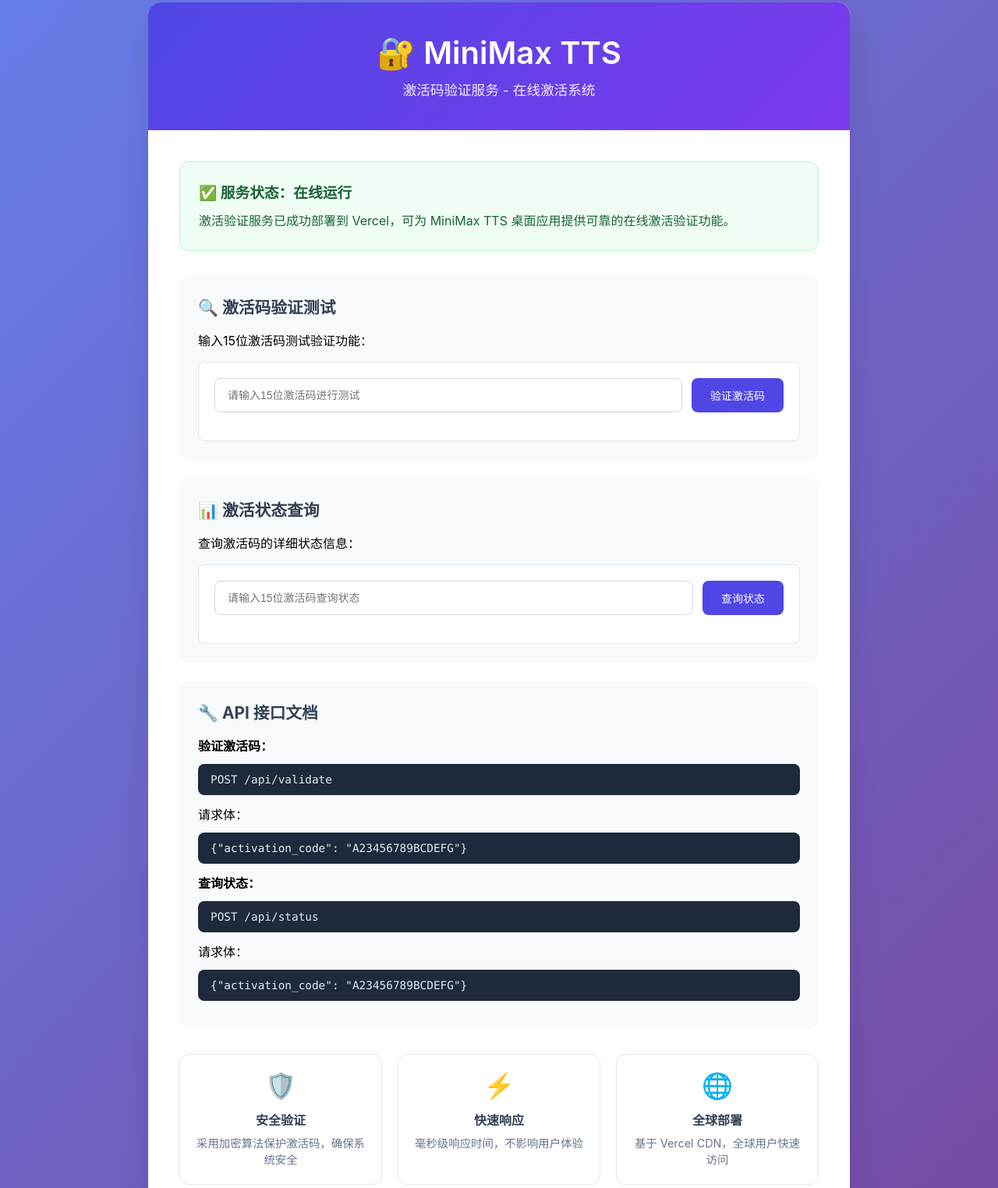
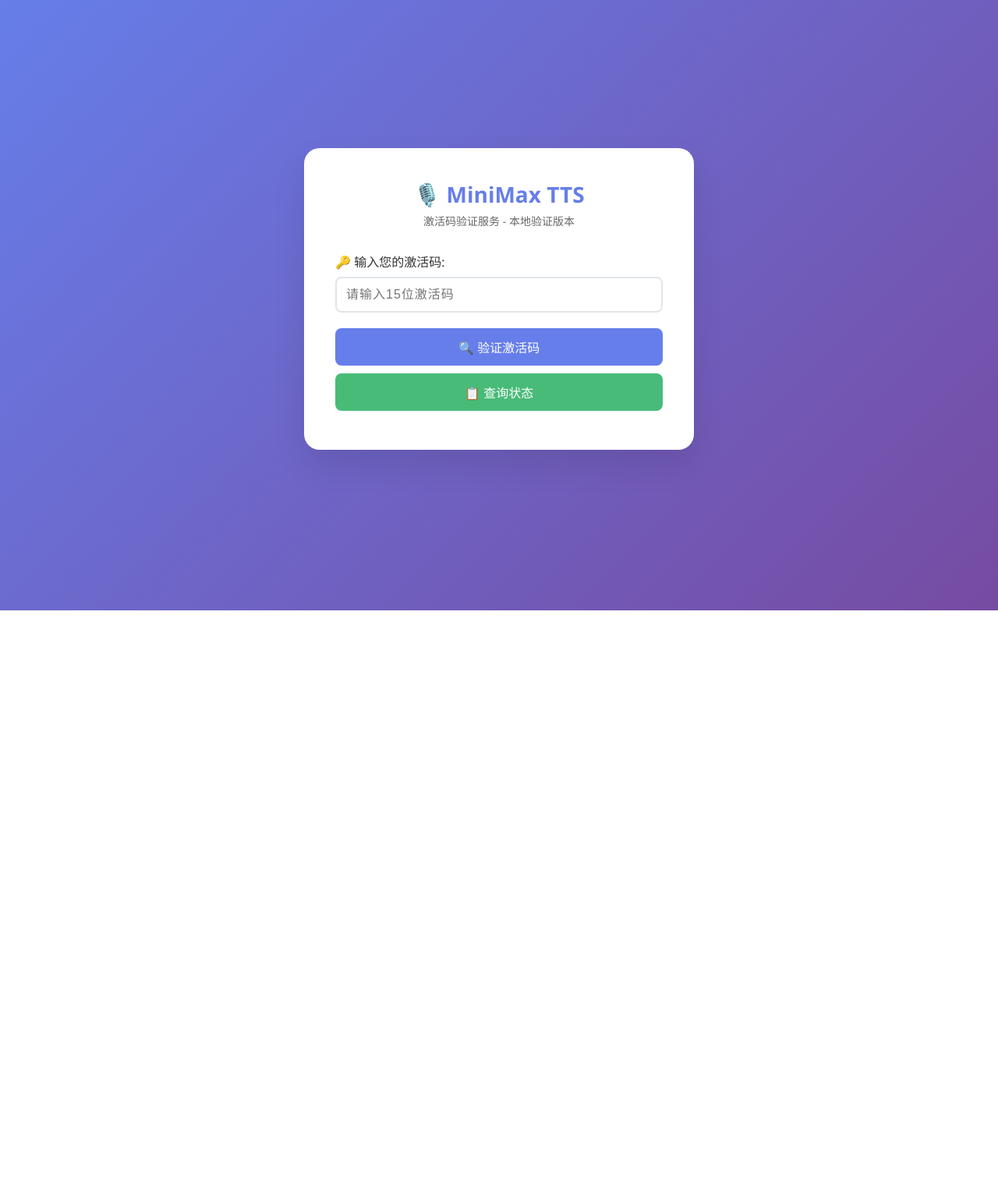
Before and after one commit to klll94/minimax-tts-activation, a website: page index.html in a window 1280 px wide. Shown: the part 17-1541 px from the top of the page at 78% size. After the commit the page ends 800 px from the top, so only its background shows below. Drawn offline with Linux system fonts and the light colour scheme.

Commit message:
Update index.html

```diff
--- a/index.html
+++ b/index.html
@@ -3,378 +3,163 @@
 <head>
     <meta charset="UTF-8">
     <meta name="viewport" content="width=device-width, initial-scale=1.0">
-    <title>MiniMax TTS 激活验证服务</title>
+    <title>🎙️ MiniMax TTS 激活验证服务</title>
     <style>
-        * {
-            margin: 0;
-            padding: 0;
-            box-sizing: border-box;
+        * { margin: 0; padding: 0; box-sizing: border-box; }
+        body {
+            font-family: 'Segoe UI', Arial, sans-serif;
+            background: linear-gradient(135deg, #667eea 0%, #764ba2 100%);
+            min-height: 100vh; display: flex; align-items: center; justify-content: center;
         }
-
-        body {
-            font-family: 'Microsoft YaHei', -apple-system, BlinkMacSystemFont, sans-serif;
-            background: linear-gradient(135deg, #667eea 0%, #764ba2 100%);
-            min-height: 100vh;
-            padding: 20px;
+        .container {
+            background: white; padding: 40px; border-radius: 20px;
+            box-shadow: 0 20px 40px rgba(0,0,0,0.1); max-width: 500px; width: 90%;
         }
-
-        .container {
-            max-width: 900px;
-            margin: 0 auto;
-            background: white;
-            border-radius: 16px;
-            box-shadow: 0 20px 40px rgba(0,0,0,0.1);
-            overflow: hidden;
+        .logo { text-align: center; margin-bottom: 30px; }
+        .logo h1 { color: #667eea; font-size: 28px; margin-bottom: 5px; }
+        .logo p { color: #666; font-size: 14px; }
+        .form-group { margin-bottom: 20px; }
+        label { display: block; margin-bottom: 8px; color: #333; font-weight: 500; }
+        input {
+            width: 100%; padding: 12px; border: 2px solid #e1e5e9;
+            border-radius: 8px; font-size: 16px; transition: all 0.3s;
         }
-
-        .header {
-            background: linear-gradient(135deg, #4F46E5 0%, #7C3AED 100%);
-            color: white;
-            text-align: center;
-            padding: 40px 20px;
+        input:focus { outline: none; border-color: #667eea; }
+        .btn {
+            width: 100%; padding: 12px; background: #667eea; color: white;
+            border: none; border-radius: 8px; font-size: 16px; cursor: pointer;
+            transition: all 0.3s; margin-bottom: 10px;
         }
-
-        .header h1 {
-            font-size: 2.5em;
-            margin-bottom: 10px;
-            font-weight: 600;
+        .btn:hover { background: #5a67d8; transform: translateY(-2px); }
+        .result {
+            padding: 15px; border-radius: 8px; margin-top: 20px;
+            font-size: 14px; line-height: 1.6; display: none;
         }
-
-        .header p {
-            font-size: 1.1em;
-            opacity: 0.9;
-        }
-
-        .content {
-            padding: 40px;
-        }
-
-        .status-card {
-            background: #F0FDF4;
-            border: 1px solid #BBF7D0;
-            border-radius: 12px;
-            padding: 24px;
-            margin-bottom: 32px;
-        }
-
-        .status-card h3 {
-            color: #166534;
-            margin-bottom: 12px;
-            display: flex;
-            align-items: center;
-            gap: 8px;
-        }
-
-        .status-card p {
-            color: #166534;
-            line-height: 1.6;
-        }
-
-        .api-section {
-            background: #F8FAFC;
-            border-radius: 12px;
-            padding: 24px;
-            margin-bottom: 24px;
-        }
-
-        .api-section h3 {
-            color: #334155;
-            margin-bottom: 16px;
-            font-size: 1.3em;
-        }
-
-        .endpoint {
-            background: #1E293B;
-            color: #E2E8F0;
-            padding: 12px 16px;
-            border-radius: 8px;
-            font-family: 'Monaco', 'Menlo', monospace;
-            font-size: 0.9em;
-            margin: 12px 0;
-        }
-
-        .test-section {
-            background: white;
-            border: 1px solid #E2E8F0;
-            border-radius: 8px;
-            padding: 20px;
-            margin-top: 16px;
-        }
-
-        .input-group {
-            display: flex;
-            gap: 12px;
-            margin-bottom: 16px;
-            flex-wrap: wrap;
-        }
-
-        input {
-            flex: 1;
-            min-width: 200px;
-            padding: 12px 16px;
-            border: 1px solid #D1D5DB;
-            border-radius: 8px;
-            font-size: 14px;
-            transition: border-color 0.2s;
-        }
-
-        input:focus {
-            outline: none;
-            border-color: #4F46E5;
-            box-shadow: 0 0 0 3px rgba(79, 70, 229, 0.1);
-        }
-
-        button {
-            padding: 12px 24px;
-            background: #4F46E5;
-            color: white;
-            border: none;
-            border-radius: 8px;
-            font-size: 14px;
-            font-weight: 500;
-            cursor: pointer;
-            transition: background-color 0.2s;
-        }
-
-        button:hover {
-            background: #4338CA;
-        }
-
-        button:disabled {
-            background: #9CA3AF;
-            cursor: not-allowed;
-        }
-
-        .result {
-            margin-top: 16px;
-            padding: 16px;
-            border-radius: 8px;
-            font-family: 'Monaco', 'Menlo', monospace;
-            font-size: 13px;
-            white-space: pre-wrap;
-            display: none;
-        }
-
-        .result.success {
-            background: #ECFDF5;
-            border: 1px solid #BBF7D0;
-            color: #166534;
-        }
-
-        .result.error {
-            background: #FEF2F2;
-            border: 1px solid #FECACA;
-            color: #DC2626;
-        }
-
-        .loading {
-            display: inline-block;
-            width: 20px;
-            height: 20px;
-            border: 2px solid #f3f3f3;
-            border-top: 2px solid #4F46E5;
-            border-radius: 50%;
-            animation: spin 1s linear infinite;
-        }
-
-        @keyframes spin {
-            0% { transform: rotate(0deg); }
-            100% { transform: rotate(360deg); }
-        }
-
-        .features {
-            display: grid;
-            grid-template-columns: repeat(auto-fit, minmax(250px, 1fr));
-            gap: 20px;
-            margin-top: 32px;
-        }
-
-        .feature-card {
-            background: white;
-            border: 1px solid #E2E8F0;
-            border-radius: 12px;
-            padding: 20px;
-            text-align: center;
-        }
-
-        .feature-icon {
-            font-size: 2em;
-            margin-bottom: 12px;
-        }
-
-        .feature-card h4 {
-            color: #334155;
-            margin-bottom: 8px;
-        }
-
-        .feature-card p {
-            color: #64748B;
-            font-size: 0.9em;
-            line-height: 1.5;
-        }
+        .success { background: #f0fff4; color: #22543d; border: 1px solid #9ae6b4; }
+        .error { background: #fed7d7; color: #742a2a; border: 1px solid #feb2b2; }
     </style>
 </head>
 <body>
     <div class="container">
-        <div class="header">
-            <h1>🔐 MiniMax TTS</h1>
-            <p>激活码验证服务 - 在线激活系统</p>
+        <div class="logo">
+            <h1>🎙️ MiniMax TTS</h1>
+            <p>激活码验证服务 - 本地验证版本</p>
         </div>
 
-        <div class="content">
-            <div class="status-card">
-                <h3>✅ 服务状态：在线运行</h3>
-                <p>激活验证服务已成功部署到 Vercel，可为 MiniMax TTS 桌面应用提供可靠的在线激活验证功能。</p>
-            </div>
+        <div class="form-group">
+            <label for="activation-code">🔑 输入您的激活码:</label>
+            <input type="text" id="activation-code" placeholder="请输入15位激活码" maxlength="15"
+                   style="text-transform: uppercase; letter-spacing: 1px;">
+        </div>
 
-            <div class="api-section">
-                <h3>🔍 激活码验证测试</h3>
-                <p>输入15位激活码测试验证功能：</p>
+        <button class="btn" onclick="validateCode()">🔍 验证激活码</button>
+        <button class="btn" onclick="checkStatus()" style="background: #48bb78;">📋 查询状态</button>
 
-                <div class="test-section">
-                    <div class="input-group">
-                        <input type="text" id="testCode" placeholder="请输入15位激活码进行测试" maxlength="15">
-                        <button onclick="testActivation()" id="testBtn">验证激活码</button>
-                    </div>
-                    <div id="testResult" class="result"></div>
-                </div>
-            </div>
-
-            <div class="api-section">
-                <h3>📊 激活状态查询</h3>
-                <p>查询激活码的详细状态信息：</p>
-
-                <div class="test-section">
-                    <div class="input-group">
-                        <input type="text" id="statusCode" placeholder="请输入15位激活码查询状态" maxlength="15">
-                        <button onclick="checkStatus()" id="statusBtn">查询状态</button>
-                    </div>
-                    <div id="statusResult" class="result"></div>
-                </div>
-            </div>
-
-            <div class="api-section">
-                <h3>🔧 API 接口文档</h3>
-                <p><strong>验证激活码：</strong></p>
-                <div class="endpoint">POST /api/validate</div>
-                <p>请求体：</p>
-                <div class="endpoint">{"activation_code": "A23456789BCDEFG"}</div>
-
-                <p><strong>查询状态：</strong></p>
-                <div class="endpoint">POST /api/status</div>
-                <p>请求体：</p>
-                <div class="endpoint">{"activation_code": "A23456789BCDEFG"}</div>
-            </div>
-
-            <div class="features">
-                <div class="feature-card">
-                    <div class="feature-icon">🛡️</div>
-                    <h4>安全验证</h4>
-                    <p>采用加密算法保护激活码，确保系统安全</p>
-                </div>
-                <div class="feature-card">
-                    <div class="feature-icon">⚡</div>
-                    <h4>快速响应</h4>
-                    <p>毫秒级响应时间，不影响用户体验</p>
-                </div>
-                <div class="feature-card">
-                    <div class="feature-icon">🌐</div>
-                    <h4>全球部署</h4>
-                    <p>基于 Vercel CDN，全球用户快速访问</p>
-                </div>
-            </div>
-        </div>
+        <div id="result" class="result"></div>
     </div>
 
     <script>
-        async function testActivation() {
-            const code = document.getElementById('testCode').value.trim();
-            const resultDiv = document.getElementById('testResult');
-            const btn = document.getElementById('testBtn');
+        // 测试激活码数据库
+        const validCodes = {
+            "23456789ABCDEFG": {
+                activation_id: "376d46c9-0000-0000-0000-000000000000",
+                generated_date: "2025-06-10T14:29:32",
+                expire_date: "2026-06-10T14:29:32",
+                days_valid: 365,
+                version: "3.0",
+                status: "active"
+            },
+            "A23456789BCDEFG": {
+                activation_id: "376d46c9-1111-1111-1111-111111111111",
+                generated_date: "2025-06-10T14:29:32",
+                expire_date: "2026-06-10T14:29:32",
+                days_valid: 365,
+                version: "3.0",
+                status: "active"
+            },
+            "35X3M278XQNFLEQ": {
+                activation_id: "376d46c9-2222-2222-2222-222222222222",
+                generated_date: "2025-06-10T14:29:32",
+                expire_date: "2026-06-10T14:29:32",
+                days_valid: 365,
+                version: "3.0",
+                status: "active"
+            }
+        };
+
+        function validateCode() {
+            const code = document.getElementById('activation-code').value.trim().toUpperCase();
+            const resultDiv = document.getElementById('result');
 
             if (!code) {
-                showResult(resultDiv, '请输入激活码', 'error');
+                showResult('请输入激活码', 'error');
                 return;
             }
 
             if (code.length !== 15) {
-                showResult(resultDiv, '激活码必须是15位字符', 'error');
+                showResult('激活码长度必须为15位', 'error');
                 return;
             }
 
-            btn.disabled = true;
-            btn.innerHTML = '<span class="loading"></span> 验证中...';
-
-            try {
-                const response = await fetch('/api/validate', {
-                    method: 'POST',
-                    headers: {
-                        'Content-Type': 'application/json',
-                    },
-                    body: JSON.stringify({ activation_code: code })
-                });
-
-                const result = await response.json();
-                const isSuccess = result.success && result.valid;
-                showResult(resultDiv, JSON.stringify(result, null, 2), isSuccess ? 'success' : 'error');
-            } catch (error) {
-                showResult(resultDiv, '网络请求失败: ' + error.message, 'error');
-            } finally {
-                btn.disabled = false;
-                btn.innerHTML = '验证激活码';
+            if (validCodes[code]) {
+                const data = validCodes[code];
+                showResult(`
+                    ✅ <strong>激活码验证成功！</strong><br>
+                    📋 激活ID: ${data.activation_id}<br>
+                    📅 生成日期: ${data.generated_date}<br>
+                    ⏰ 过期日期: ${data.expire_date}<br>
+                    📆 有效天数: ${data.days_valid}天<br>
+                    🔖 版本: ${data.version}
+                `, 'success');
+            } else {
+                showResult('❌ 激活码无效或不存在', 'error');
             }
         }
 
-        async function checkStatus() {
-            const code = document.getElementById('statusCode').value.trim();
-            const resultDiv = document.getElementById('statusResult');
-            const btn = document.getElementById('statusBtn');
+        function checkStatus() {
+            const code = document.getElementById('activation-code').value.trim().toUpperCase();
+            const resultDiv = document.getElementById('result');
 
             if (!code) {
-                showResult(resultDiv, '请输入激活码', 'error');
+                showResult('请输入激活码', 'error');
                 return;
             }
 
-            if (code.length !== 15) {
-                showResult(resultDiv, '激活码必须是15位字符', 'error');
-                return;
-            }
+            if (validCodes[code]) {
+                const data = validCodes[code];
+                const expireDate = new Date(data.expire_date);
+                const now = new Date();
+                const daysRemaining = Math.ceil((expireDate - now) / (1000 * 60 * 60 * 24));
 
-            btn.disabled = true;
-            btn.innerHTML = '<span class="loading"></span> 查询中...';
-
-            try {
-                const response = await fetch('/api/status', {
-                    method: 'POST',
-                    headers: {
-                        'Content-Type': 'application/json',
-                    },
-                    body: JSON.stringify({ activation_code: code })
-                });
-
-                const result = await response.json();
-                showResult(resultDiv, JSON.stringify(result, null, 2), result.success ? 'success' : 'error');
-            } catch (error) {
-                showResult(resultDiv, '网络请求失败: ' + error.message, 'error');
-            } finally {
-                btn.disabled = false;
-                btn.innerHTML = '查询状态';
+                showResult(`
+                    📊 <strong>激活码状态查询</strong><br>
+                    🟢 状态: ${data.status === 'active' ? '有效' : '无效'}<br>
+                    📋 激活ID: ${data.activation_id}<br>
+                    ⏰ 剩余天数: ${daysRemaining > 0 ? daysRemaining + '天' : '已过期'}<br>
+                    🔖 版本: ${data.version}
+                `, daysRemaining > 0 ? 'success' : 'error');
+            } else {
+                showResult('❌ 激活码不存在或已过期', 'error');
             }
         }
 
-        function showResult(element, text, type) {
-            element.textContent = text;
-            element.className = `result ${type}`;
-            element.style.display = 'block';
+        function showResult(message, type) {
+            const resultDiv = document.getElementById('result');
+            resultDiv.innerHTML = message;
+            resultDiv.className = `result ${type}`;
+            resultDiv.style.display = 'block';
         }
 
-        // 支持回车键提交
-        document.getElementById('testCode').addEventListener('keypress', function(e) {
-            if (e.key === 'Enter') testActivation();
+        // 自动转大写
+        document.getElementById('activation-code').addEventListener('input', function(e) {
+            e.target.value = e.target.value.toUpperCase();
         });
 
-        document.getElementById('statusCode').addEventListener('keypress', function(e) {
-            if (e.key === 'Enter') checkStatus();
+        // 回车键验证
+        document.getElementById('activation-code').addEventListener('keypress', function(e) {
+            if (e.key === 'Enter') {
+                validateCode();
+            }
         });
     </script>
 </body>
```
